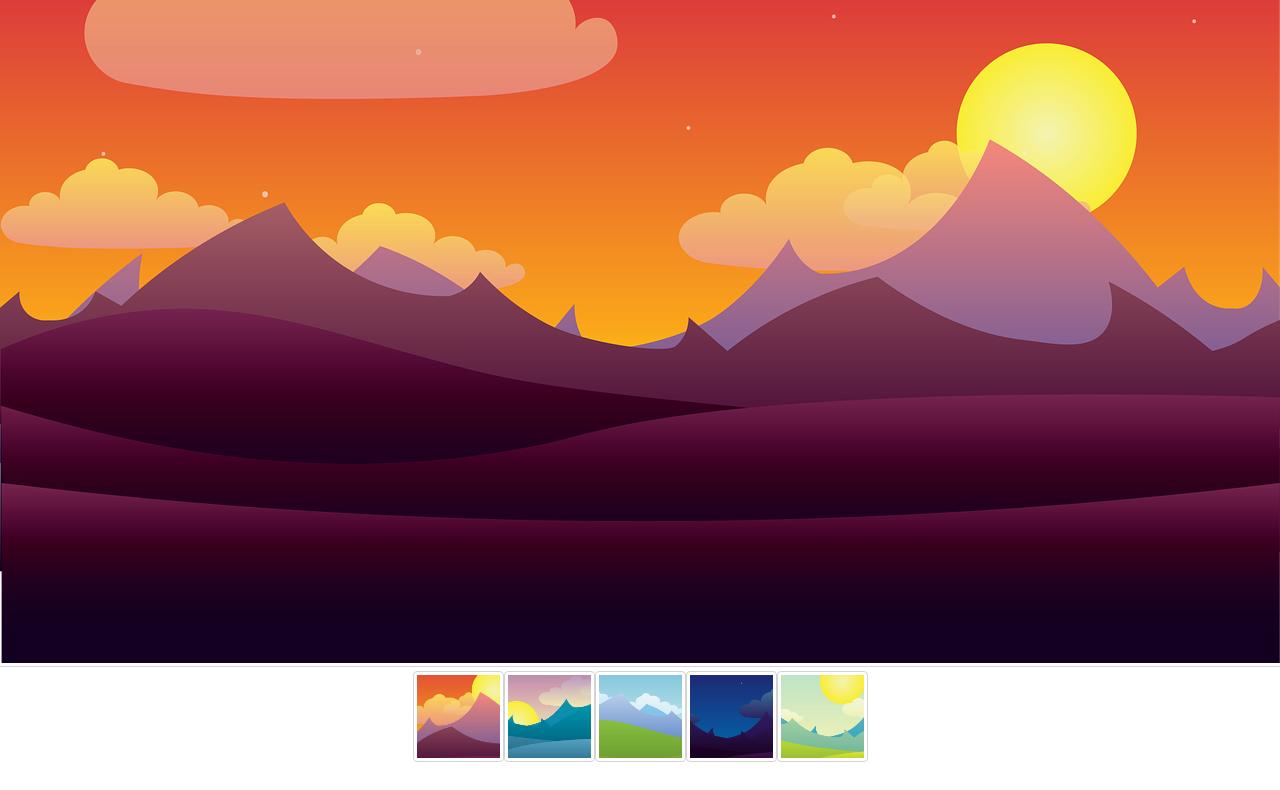
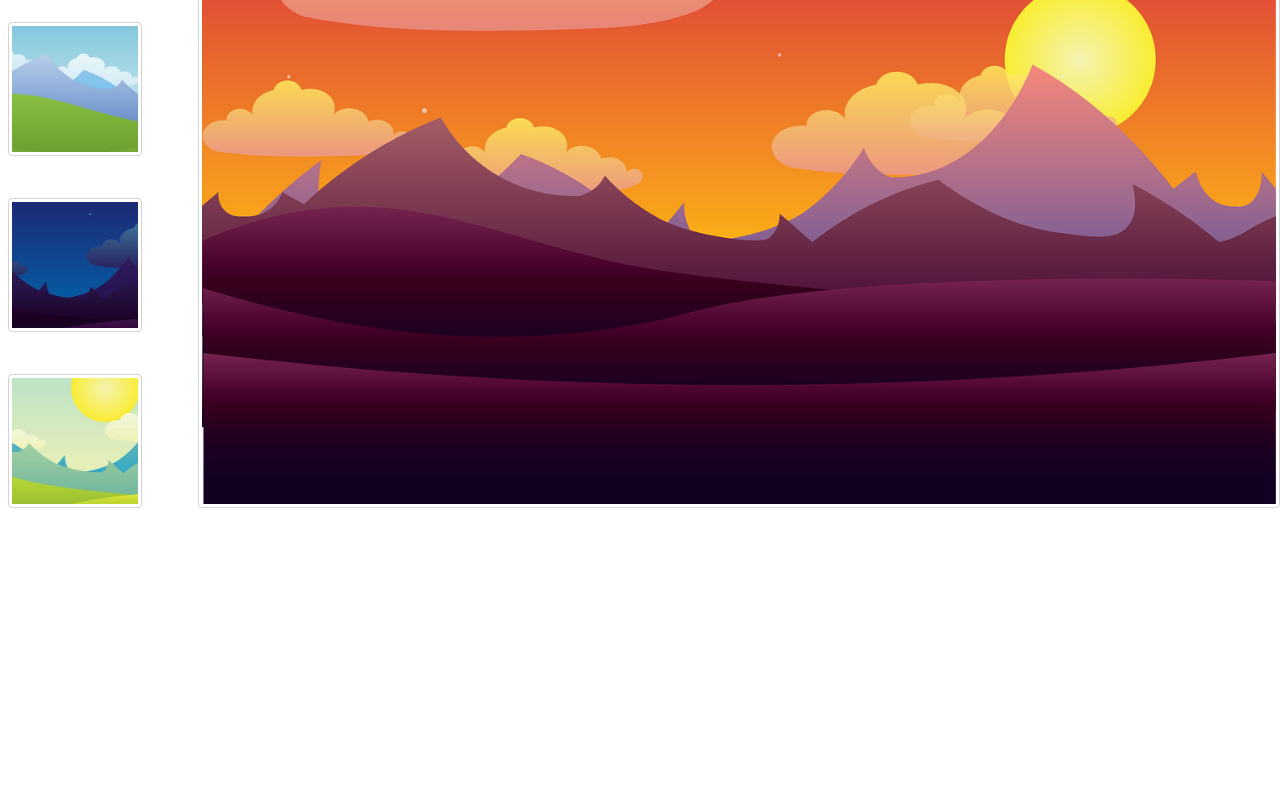
Before and after one commit to akulahere/DOM-kottans, a plain HTML site: page src/index.html in a window 1280 px wide. Shown: the part 418-1208 px from the top of the page. After the commit the page ends 938 px from the top, so only its background shows below. Drawn offline with Linux system fonts and the light colour scheme.

Commit message:
add styles

```diff
--- a/src/index.html
+++ b/src/index.html
@@ -7,53 +7,54 @@
     <link rel="stylesheet" href="styles/main.css">
   </head>
   <body>
-    <div class="gallery">
-      <div>
-        <h1 class = "heading">Title</h1>
-      </div>
-      <div>
-        <img id="largeImg" src="images/landscape-first.png"
-             alt="main image" class="gallery_large-img gallery__img">
-      </div>
-
-      <ul id="thumbs" class="gallery__list">
+      <header>
+        <h1>Title</h1>
+      </header>
+      <main>
+        <nav>
+          <ul class="gallery_list">
             <li class="list-item">
-          <a href="images/landscape-first.png" title="Image 1"
-             class="list-item__link">
+              <a href="images/landscape-first.png" title="Evening"
+                 class="list-item_link">
                 <img src="images/landscape-first-thumb.jpeg"
-                 class="gallery__img gallery__thumb" alt="thumb">
+                     class="gallery_img" alt="thumb">
               </a>
             </li>
             <li class="list-item">
-          <a href="images/landscape-second.png" title="Image 2"
-             class="list-item__link">
+              <a href="images/landscape-second.png" title="Morning"
+                 class="list-item_link">
                 <img src="images/landscape-second-thumb.jpeg"
-                 class="gallery__img gallery__thumb" alt="thumb">
+                     class="gallery_img" alt="thumb">
               </a>
             </li>
             <li class="list-item">
-          <a href="images/landscape-third.png" title="Image 3"
-             class="list-item__link">
+              <a href="images/landscape-third.png" title="Afternoon"
+                 class="list-item_link">
                 <img src="images/landscape-third-thumb.jpeg"
-                 class="gallery__img gallery__thumb" alt="thumb">
+                     class="gallery_img" alt="thumb">
               </a>
             </li>
             <li class="list-item">
-          <a href="images/landscape-fourth.png" title="Image 4"
-             class="list-item__link">
+              <a href="images/landscape-fourth.png" title="Night"
+                 class="list-item_link">
                 <img src="images/landscape-fourth-thumb.jpeg"
-                 class="gallery__img gallery__thumb" alt="thumb">
+                     class="gallery_img" alt="thumb">
               </a>
             </li>
             <li class="list-item">
-          <a href="images/landscape-fifth.png" title="Image 5"
-             class="list-item__link">
+              <a href="images/landscape-fifth.png" title="Midday"
+                 class="list-item_link">
                 <img src="images/landscape-fifth-thumb.jpeg"
-                 class="gallery__img gallery__thumb" alt="thumb">
+                     class="gallery_img" alt="thumb">
               </a>
             </li>
           </ul>
-    </div>
+        </nav>
+        <figure>
+          <img src="images/landscape-first.png"
+               alt="main image" class="gallery_large-img gallery_img">
+        </figure>
+      </main>
     <script type="text/javascript" src="scripts/main.js"></script>
   </body>
 </html>
--- a/src/scripts/main.js
+++ b/src/scripts/main.js
@@ -1,12 +1,15 @@
 'use strict';
 
-const galleryList = document.querySelector('.gallery__list');
-const bigImage = document.querySelector('#largeImg');
-const title = document.querySelector('.heading');
+const galleryList = document.querySelector('.gallery_list');
+const bigImage = document.querySelector('.gallery_large-img');
+const title = document.querySelector('header > h1');
+
+title.textContent = "Day and night"
+
 galleryList.addEventListener('click', (event) => {
   event.preventDefault();
-  bigImage.src = event.target.closest('.list-item__link').href;
-  console.log(event.target.closest('.list-item__link').href);
-  console.log(event.target.closest('.list-item__link').title);
-  title.textContent = event.target.closest('.list-item__link').title;
+  bigImage.src = event.target.closest('.list-item_link').href;
+  console.log(event.target.closest('.list-item_link').href);
+  console.log(event.target.closest('.list-item_link').title);
+  title.textContent = event.target.closest('.list-item_link').title;
 });
--- a/src/styles/main.css
+++ b/src/styles/main.css
@@ -2,31 +2,50 @@ body {
   display: flex;
   justify-content: center;
   align-items: center;
-  min-height: 100vh;
+  flex-direction: column;
+}
+
+main {
+  display: flex;
+  justify-content: space-between;
+  /*align-items: stretch;*/
+  /*max-width: 1024px;*/
+  /*max-height: 1024px;*/
+}
+
+nav {
+  width: 10%;
+  margin-left: 10px;
+  margin-right: 10px;
+  margin: 0;
+}
+figure {
+  width: 85%;
+  height: 100%;
+  margin: 0;
+}
+
+
+.gallery_large-img {
+  max-width: 100%;
+}
+
+.gallery_list {
+
+  height: 100%;
+  margin-top: 0;
+  display: flex;
+  flex-direction: column;
+  padding-left: 0;
+  justify-content: space-between;
 }
 li {
   list-style-type: none;
+  max-width: 100%;
 }
-.gallery {
-  display: flex;
-  flex-direction: column;
-  align-items: center;
-}
-
-#largeImg {
-  min-width: 250px;
-}
-
-.gallery__list {
-  margin-top: 0;
-  display: flex;
-  padding-left: 0;
-}
-.gallery__img {
+.gallery_img {
   padding: 3px;
   border: 1px solid lightgray;
   border-radius: 4px;
+  max-width: 100%;
 }
-.gallery__thumb {
-  width: 83px;
-}
```
Lines whose indentation alone changed are shown as unchanged.
